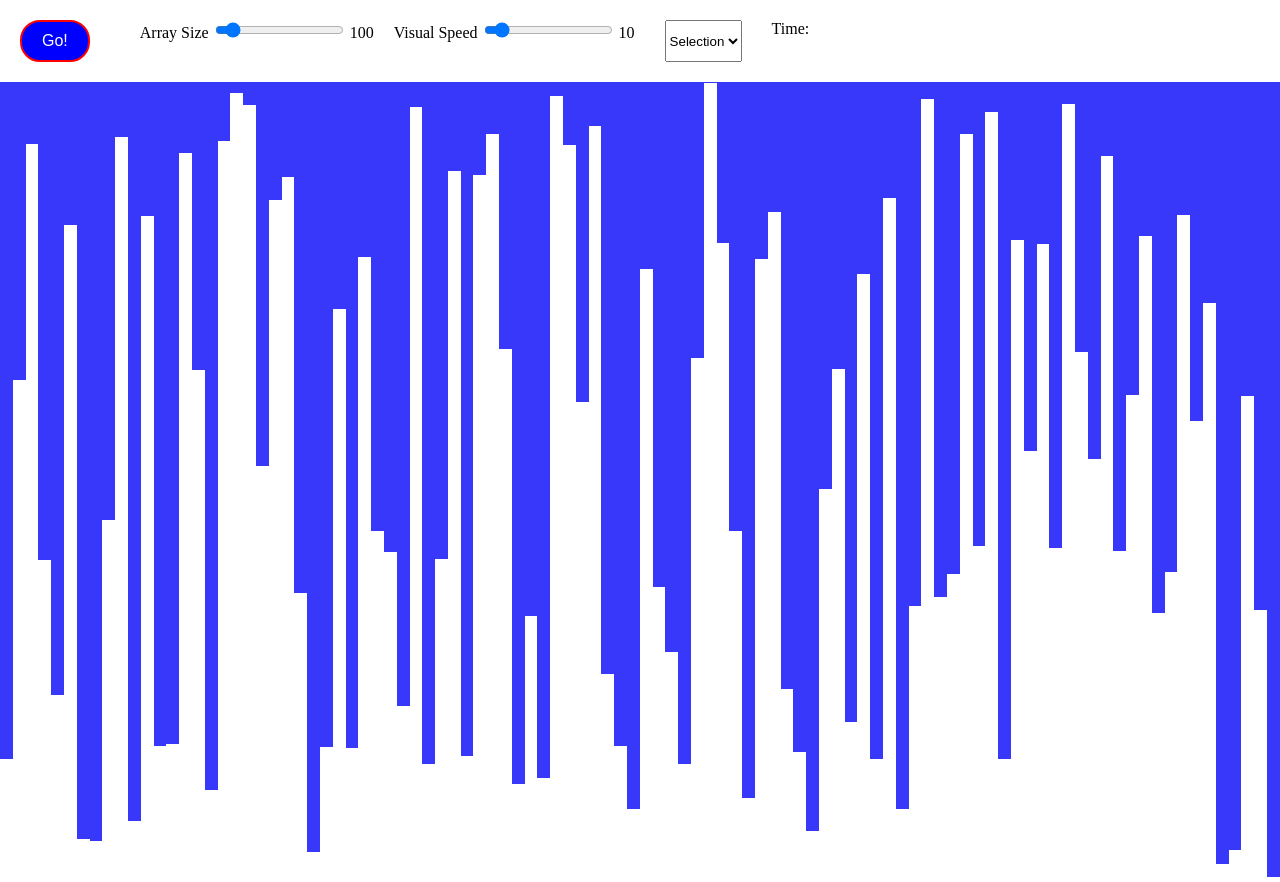
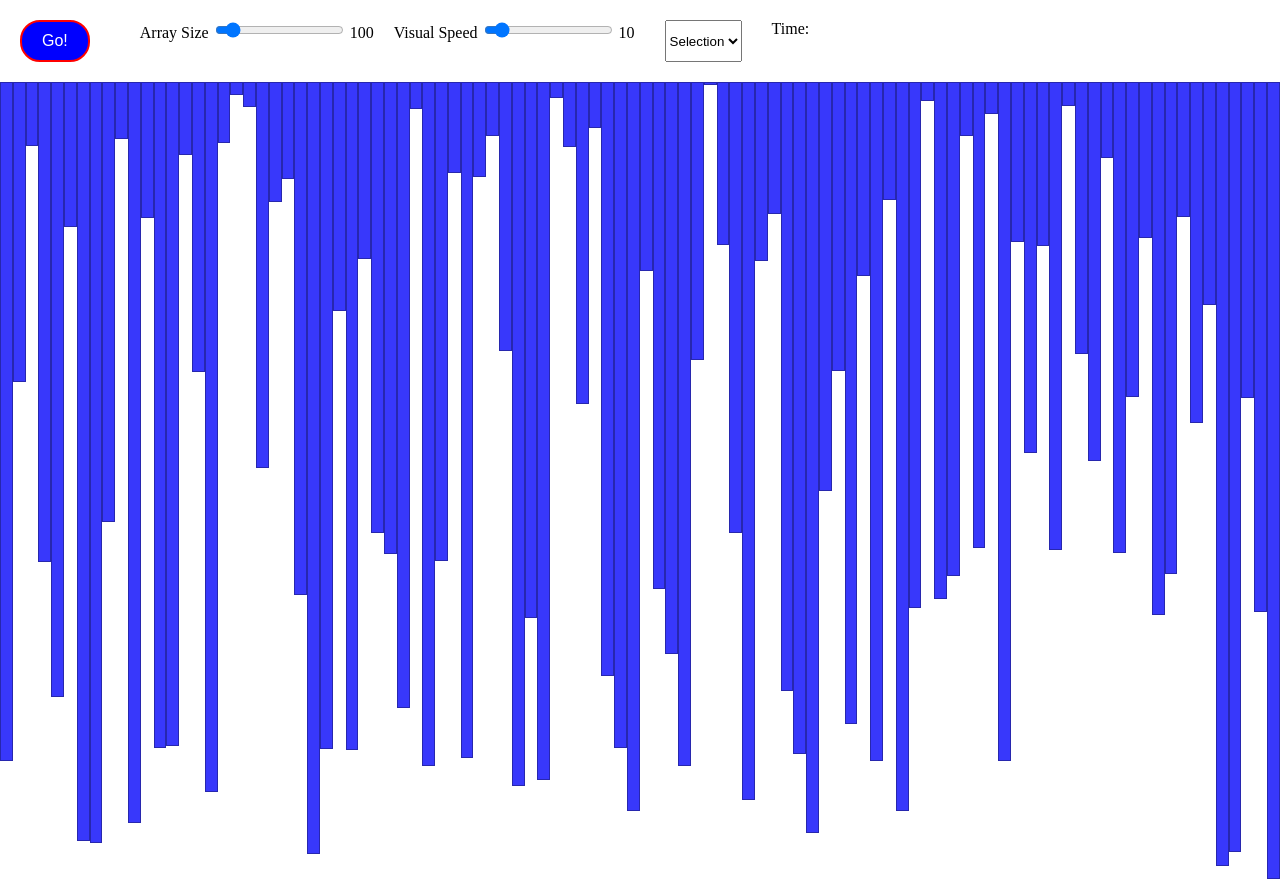
Before and after one commit to ChrisEddy/js-vs-rust-WASM-sorting, a plain HTML site: page index.html in a window 1280 px wide. Drawn offline with Linux system fonts and the light colour scheme.

Commit message:
add border for bars

```diff
--- a/main.css
+++ b/main.css
@@ -32,6 +32,7 @@ nav{
 .bar{
     background-color: #3838fb;
     transition: height 0.5s;
+    border: 1px solid #0000004f;
 }
 #sliderContainer{
     margin-left: 50px;
```
